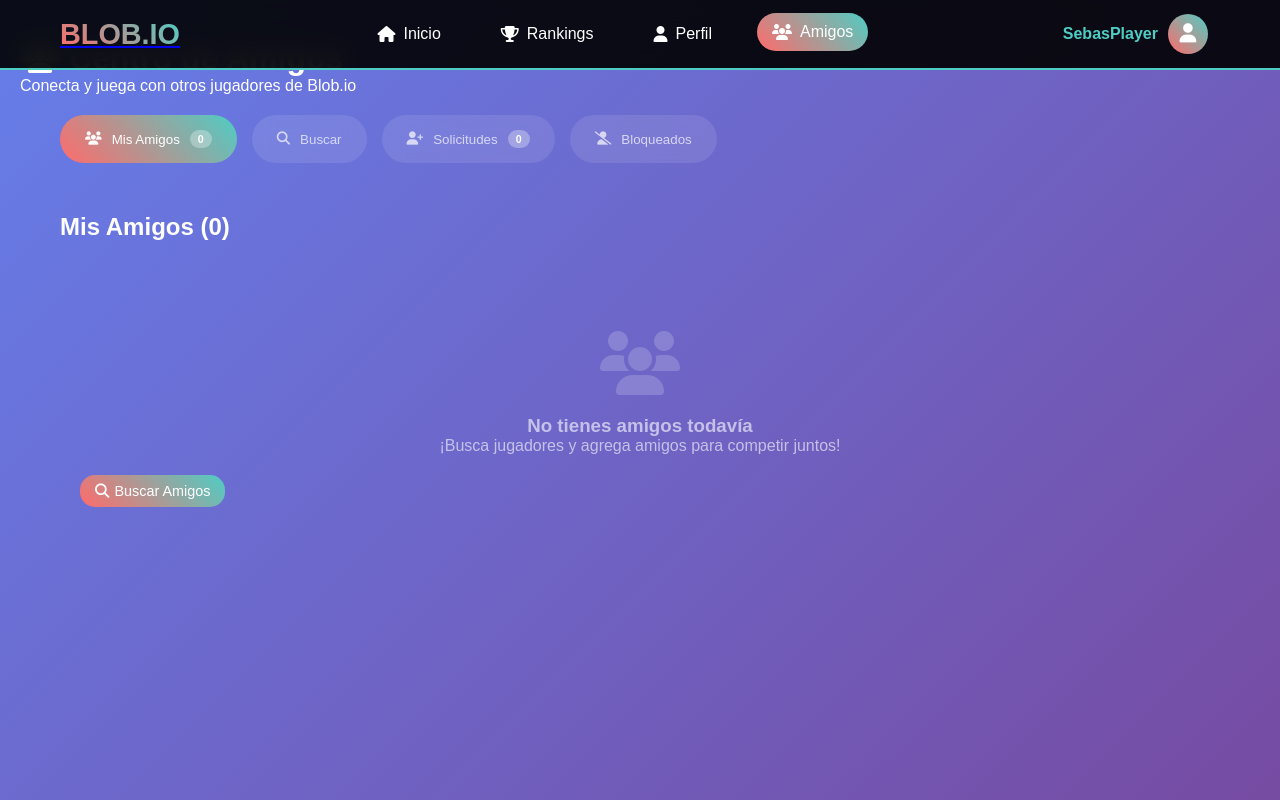
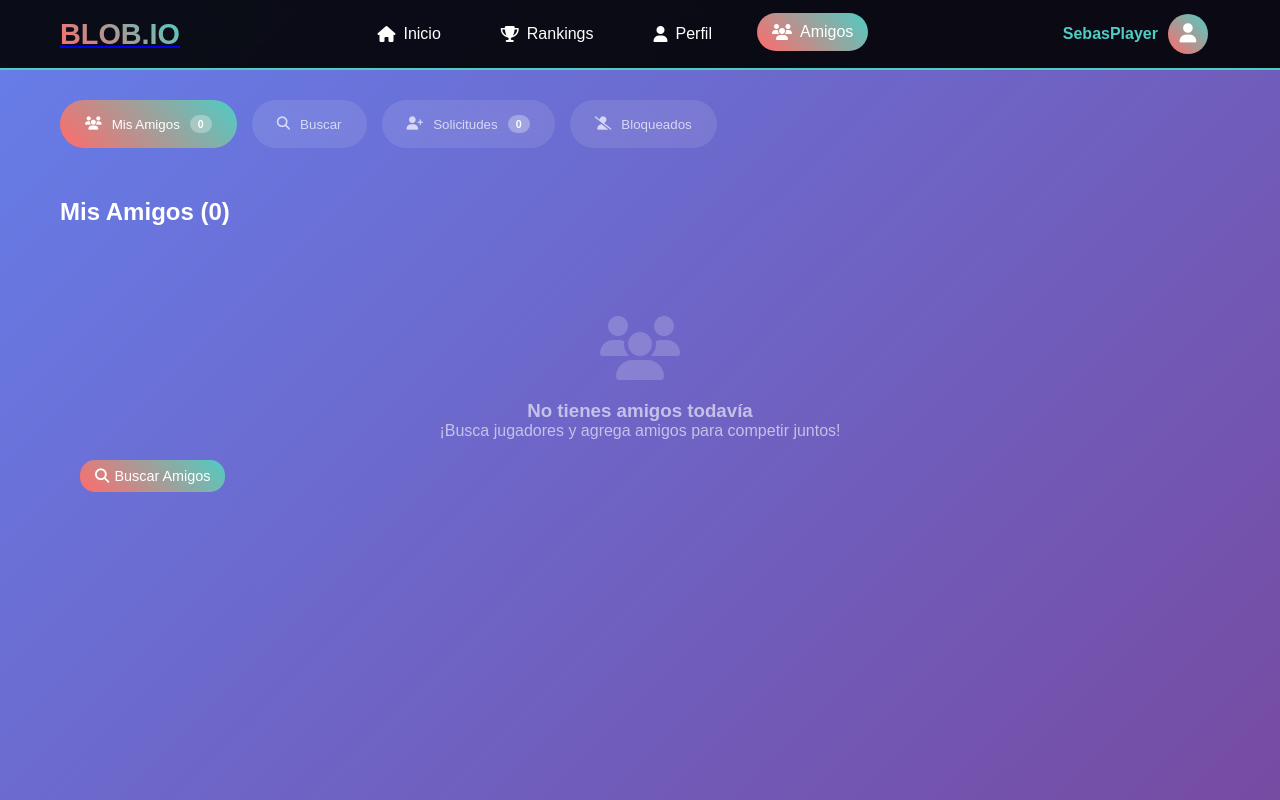
Before and after one commit to sebasbose/proyecto-blob.io, a website: page frontend/friends.html in a window 1280 px wide. Drawn offline with Linux system fonts and the light colour scheme; no server answers; sample sign-in values are in the browser's storage.

Commit message:
style: Update friends container padding and remove page header for cleaner layout

```diff
--- a/frontend/css/friends.css
+++ b/frontend/css/friends.css
@@ -8,7 +8,8 @@ body {
 .friends-container {
   min-height: 100vh;
   background: linear-gradient(135deg, #667eea 0%, #764ba2 100%);
-  padding-top: 40px;
+  padding: 100px 40px 40px 40px;
+  padding-top: 100px;
   padding-bottom: 40px;
 }
 
--- a/frontend/friends.html
+++ b/frontend/friends.html
@@ -39,14 +39,6 @@
 
   <!-- Contenedor Principal -->
   <div class="friends-container">
-    <div class="page-header">
-      <h1 class="page-title">
-        <i class="fas fa-users"></i>
-        Centro de Amigos
-      </h1>
-      <p class="page-subtitle">Conecta y juega con otros jugadores de Blob.io</p>
-    </div>
-
     <!-- Navegación de Secciones -->
     <div class="friends-nav">
       <button class="nav-btn active" data-section="friends">
```
